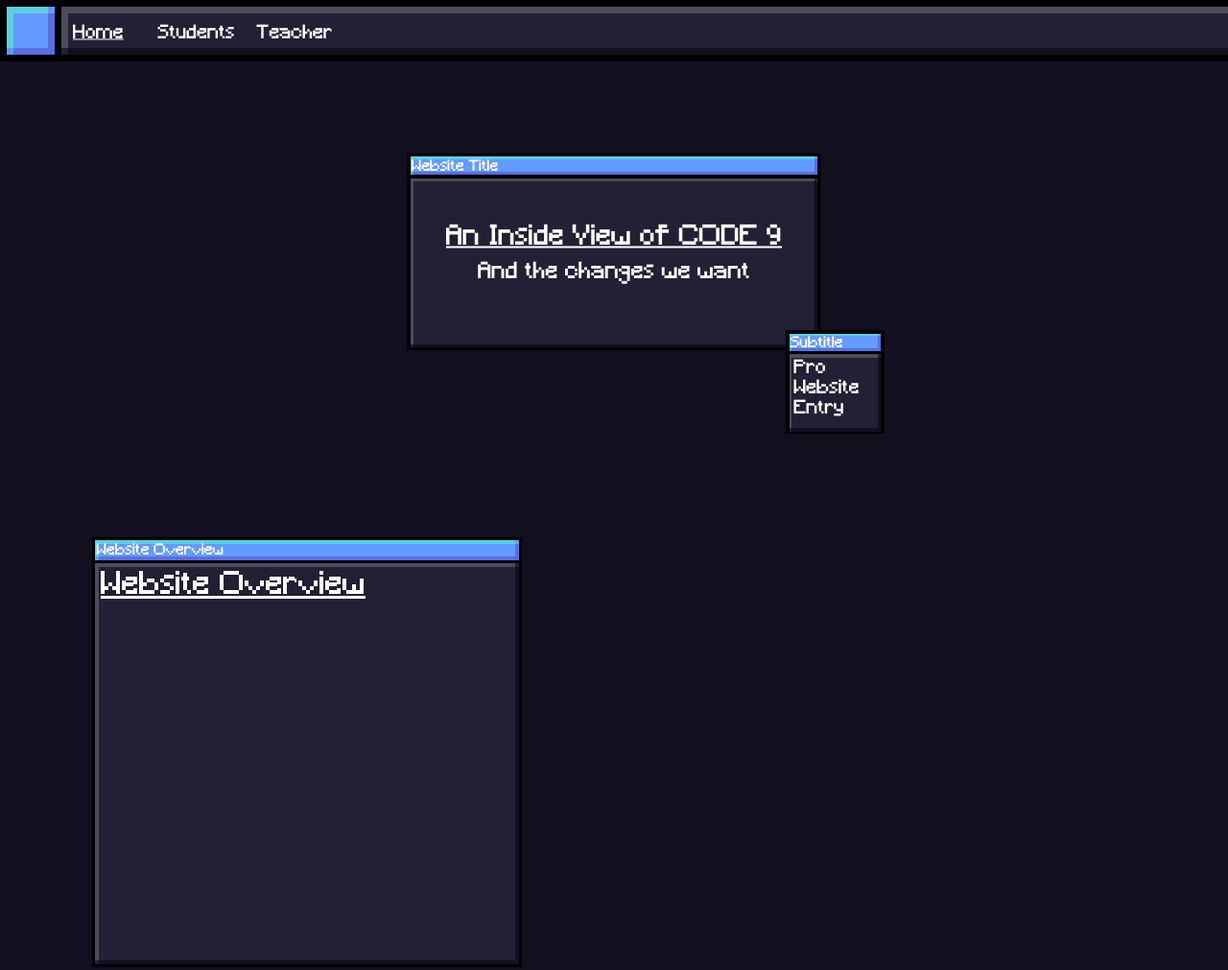
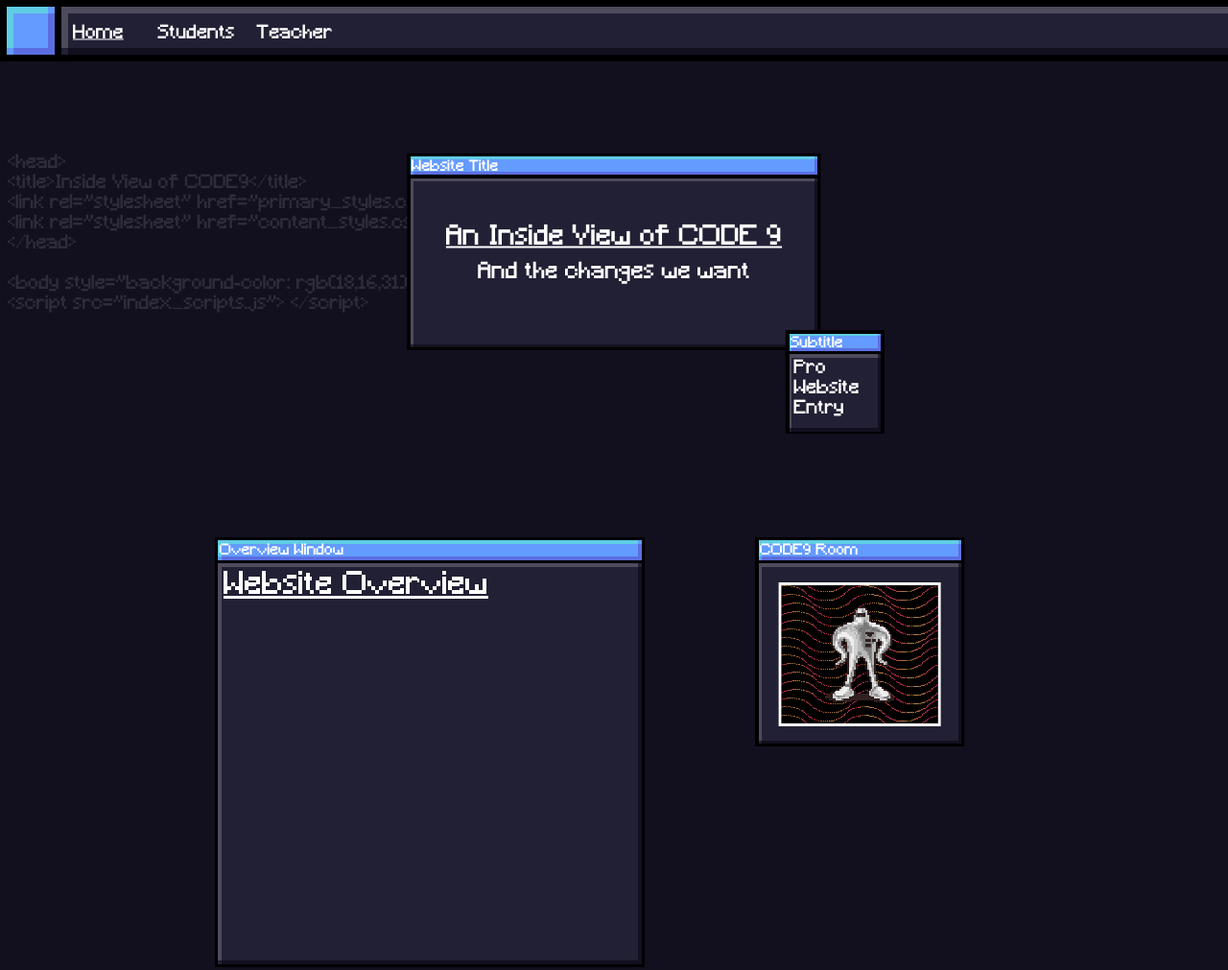
Before and after one commit to ALPHABANDIT2009/Code-Inside, a plain HTML site: page index.html in a window 1280 px wide. Shown: the top 1011 px of the page at 96% size. Drawn offline with Linux system fonts and the light colour scheme.

Commit message:
Added more windows and decor

```diff
--- a/content_styles.css
+++ b/content_styles.css
@@ -40,3 +40,21 @@
 
     font-size: 2.5vw;
 }
+
+.content_square_img {
+
+    width: 75%;
+    height: 75%;
+
+    border-style: solid;
+    border-color: white;
+    border-width: 0.25vw;
+
+    position: absolute;
+
+    transform: translate(-50%, -50%);
+
+    top:50%;
+    left: 50%;
+
+}
--- a/index.html
+++ b/index.html
@@ -9,6 +9,18 @@
 
 <body style="background-color: rgb(18,16,31); height: 3000px;">
 <script src="index_scripts.js"></script>
+
+
+<div class="decor_code" id="decor1" style="top: 20%;">
+    &#60;head&gt;<br>
+    &#60;title&gt;Inside View of CODE9&#60;/title&gt;<br>
+    &#60;link rel="stylesheet" href="primary_styles.css"&gt;<br>
+    &#60;link rel="stylesheet" href="content_styles.css"&gt;<br>
+    &#60;/head&gt;<br>
+    <br>
+    &#60;body style="background-color: rgb(18,16,31); height: 3000px;"&gt;<br>
+    &#60;script src="index_scripts.js"&gt; &#60;/script&gt;<br>
+</div>
 
     <div class="top_bar">
         <div class="top_bar_page page_home"><div class="top_bar_text"><u>Home</u></div></div>
@@ -35,12 +47,26 @@
     </div>
 
         <!-- OVERVIEW Window-->
-        <div class="rectangle_tall_wide" id="window_IDOVERVIEW" style="position: absolute;left:25%;top:70%;transform: translateX(-50%);">
-            <div class="rectangle_tall_wide_tab" id="window_tab_IDOVERVIEW">&nbsp;Website Overview</div>
+        <div class="rectangle_tall_wide" id="window_IDOVERVIEW" style="position: absolute;left:35%;top:70%;transform: translateX(-50%);">
+            <div class="rectangle_tall_wide_tab" id="window_tab_IDOVERVIEW">&nbsp;Overview Window</div>
             <div class="rectangle_tall_wide_contents">
 
                 <div class="tall_wide_title"><u>Website Overview</u></div>
 
+
+
+        </div>
+    </div>
+
+
+
+        <!-- Image Window-->
+        <div class="square" id="window_IDROOMIMG" style="position: absolute;left:70%;top:70%;transform: translateX(-50%);">
+            <div class="square_tab" id="window_tab_IDROOMIMG">&nbsp;CODE9 Room</div>
+            <div class="square_contents">
+
+
+            <img class="content_square_img" src="Assets/Pages/Home Images/starman.jpg">
 
 
         </div>
--- a/index_scripts.js
+++ b/index_scripts.js
@@ -1,10 +1,14 @@
 // Wait for site to load
 window.addEventListener('load', function () {
+
+
+
 
 
     // Draggable elements
     function dragElement(e){var t=0,n=0,o=0,d=0;function l(l){(l=l||window.event).preventDefault(),t=o-l.clientX,n=d-l.clientY,o=l.clientX,d=l.clientY,e.style.top=e.offsetTop-n+"px",e.style.left=e.offsetLeft-t+"px"}function m(){document.onmouseup=null,document.onmousemove=null,document.getElementById("window_IDTITLE").classList.remove("Dragged_State"),document.getElementById("window_tab_IDTITLE").classList.remove("Dragged_State")}document.getElementById("window_tab_IDTITLE").onmousedown=function(e){(e=e||window.event).preventDefault(),o=e.clientX,d=e.clientY,document.onmouseup=m,document.getElementById("window_IDTITLE").classList.add("Dragged_State"),document.getElementById("window_tab_IDTITLE").classList.add("Dragged_State"),document.onmousemove=l}}dragElement(document.getElementById("window_IDTITLE"));
     function dragElement2(e){var t=0,n=0,o=0,d=0;function l(l){(l=l||window.event).preventDefault(),t=o-l.clientX,n=d-l.clientY,o=l.clientX,d=l.clientY,e.style.top=e.offsetTop-n+"px",e.style.left=e.offsetLeft-t+"px"}function m(){document.onmouseup=null,document.onmousemove=null,document.getElementById("window_IDSUBTITLE").classList.remove("Dragged_State"),document.getElementById("window_tab_IDSUBTITLE").classList.remove("Dragged_State")}document.getElementById("window_tab_IDSUBTITLE").onmousedown=function(e){(e=e||window.event).preventDefault(),o=e.clientX,d=e.clientY,document.onmouseup=m,document.getElementById("window_IDSUBTITLE").classList.add("Dragged_State"),document.getElementById("window_tab_IDSUBTITLE").classList.add("Dragged_State"),document.onmousemove=l}}dragElement2(document.getElementById("window_IDSUBTITLE"));
     function dragElement3(e){var t=0,n=0,o=0,d=0;function l(l){(l=l||window.event).preventDefault(),t=o-l.clientX,n=d-l.clientY,o=l.clientX,d=l.clientY,e.style.top=e.offsetTop-n+"px",e.style.left=e.offsetLeft-t+"px"}function m(){document.onmouseup=null,document.onmousemove=null,document.getElementById("window_IDOVERVIEW").classList.remove("Dragged_State"),document.getElementById("window_tab_IDOVERVIEW").classList.remove("Dragged_State")}document.getElementById("window_tab_IDOVERVIEW").onmousedown=function(e){(e=e||window.event).preventDefault(),o=e.clientX,d=e.clientY,document.onmouseup=m,document.getElementById("window_IDOVERVIEW").classList.add("Dragged_State"),document.getElementById("window_tab_IDOVERVIEW").classList.add("Dragged_State"),document.onmousemove=l}}dragElement3(document.getElementById("window_IDOVERVIEW"));
+    function dragElement4(e){var t=0,n=0,o=0,d=0;function l(l){(l=l||window.event).preventDefault(),t=o-l.clientX,n=d-l.clientY,o=l.clientX,d=l.clientY,e.style.top=e.offsetTop-n+"px",e.style.left=e.offsetLeft-t+"px"}function m(){document.onmouseup=null,document.onmousemove=null,document.getElementById("window_IDROOMIMG").classList.remove("Dragged_State"),document.getElementById("window_tab_IDROOMIMG").classList.remove("Dragged_State")}document.getElementById("window_tab_IDROOMIMG").onmousedown=function(e){(e=e||window.event).preventDefault(),o=e.clientX,d=e.clientY,document.onmouseup=m,document.getElementById("window_IDROOMIMG").classList.add("Dragged_State"),document.getElementById("window_tab_IDROOMIMG").classList.add("Dragged_State"),document.onmousemove=l}}dragElement4(document.getElementById("window_IDROOMIMG"));
 
 })
--- a/primary_styles.css
+++ b/primary_styles.css
@@ -232,6 +232,59 @@ html, body {
 
 }
 
+/* Square */
+.square {
+
+
+
+    background-image: url("Assets/Pages/Home/Square.png");
+
+
+    height: 17vw;
+    width: 17vw;
+
+    background-size: contain;
+    image-rendering: pixelated;
+
+    z-index: 10;
+}
+
+.square_tab {
+
+    position: absolute;
+
+    top: 0%;
+    left:0%;
+
+    width:100%;
+    height: 2vw;
+
+    cursor: url("Assets/Cursors/Pointer.ico"), default;
+
+    font-size: 1.2vw;
+    line-height: 2.3vw;
+
+    user-select: none;
+
+
+
+}
+.square_contents {
+
+    position: absolute;
+
+    top: 2vw;
+    left: 0%;
+
+    width:100%;
+    height: 15vw;
+
+
+
+}
+
+
+
 
 
 
@@ -240,3 +293,16 @@ html, body {
 .Dragged_State {
     cursor: url("Assets/Cursors/Grab.ico"), default;
   }
+
+
+/* decor */
+.decor_code {
+
+    position: absolute;
+    font-size: 1.5vw;
+
+    color: rgb(46, 44, 59);
+
+    user-select: none;
+
+}
```
Also changed, not shown: Assets/Pages/Home Images/starman.jpg (added).
